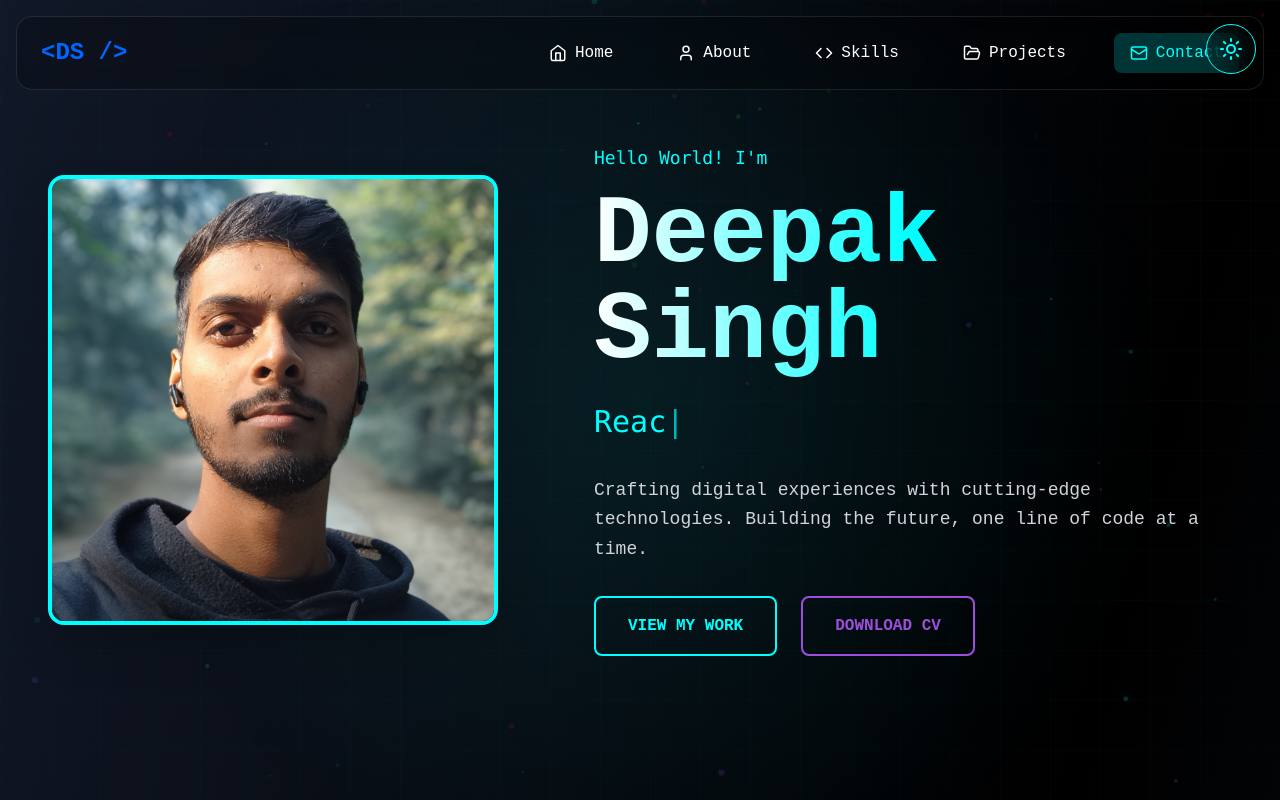
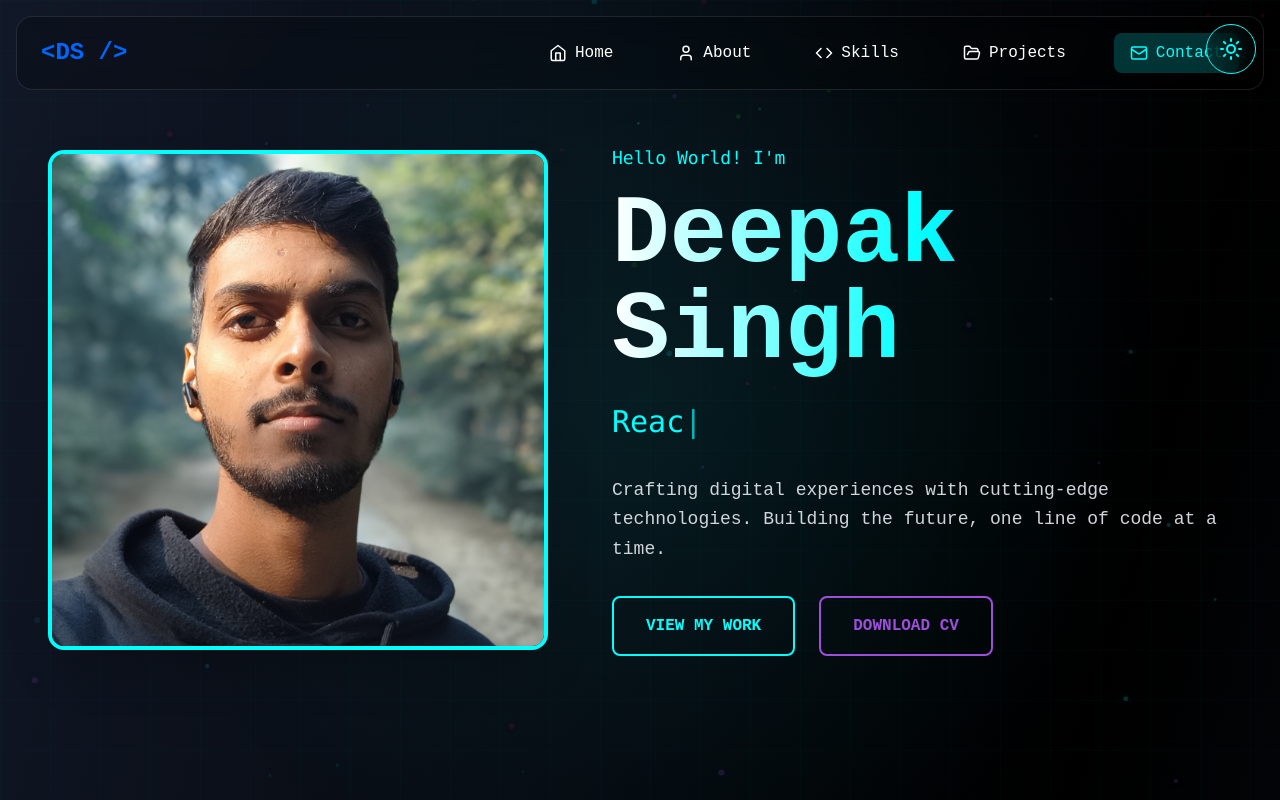
Before and after one commit to deepak2k03/Portfolio, a React (Vite) app: page / in a window 1280 px wide. Shown: the top 800 px of the page. Built offline with nearby package versions, Linux system fonts and the light colour scheme.

Commit message:
"added image"

```diff
--- a/src/components/Hero.tsx
+++ b/src/components/Hero.tsx
@@ -1,5 +1,6 @@
 import { motion } from "framer-motion";
 import TypeWriter from "./TypeWriter";
+import picc from "../assets/picc.jpg"; // ✅ Correct way to import
 
 interface HeroProps {
   darkMode: boolean;
@@ -13,14 +14,14 @@ export default function Hero({ darkMode }: HeroProps) {
 
       <div className="max-w-7xl mx-auto px-6 py-20 relative z-10">
         {/* Flex row for image + text */}
-        <div className="flex flex-col md:flex-row items-center md:items-center gap-24">
+        <div className="flex flex-col md:flex-row items-center gap-16">
 
           {/* Image Section */}
           <div className="flex-shrink-0">
             <img
-              src="src\assets\picc.jpg"
+              src={picc} // ✅ imported image
               alt="Deepak Singh"
-              className="w-[450px] h-[450px] object-cover shadow-2xl border-4 border-neon-cyan rounded-2xl"
+              className="w-[500px] h-[500px] object-cover shadow-2xl border-4 border-neon-cyan rounded-2xl"
             />
           </div>
 
```
